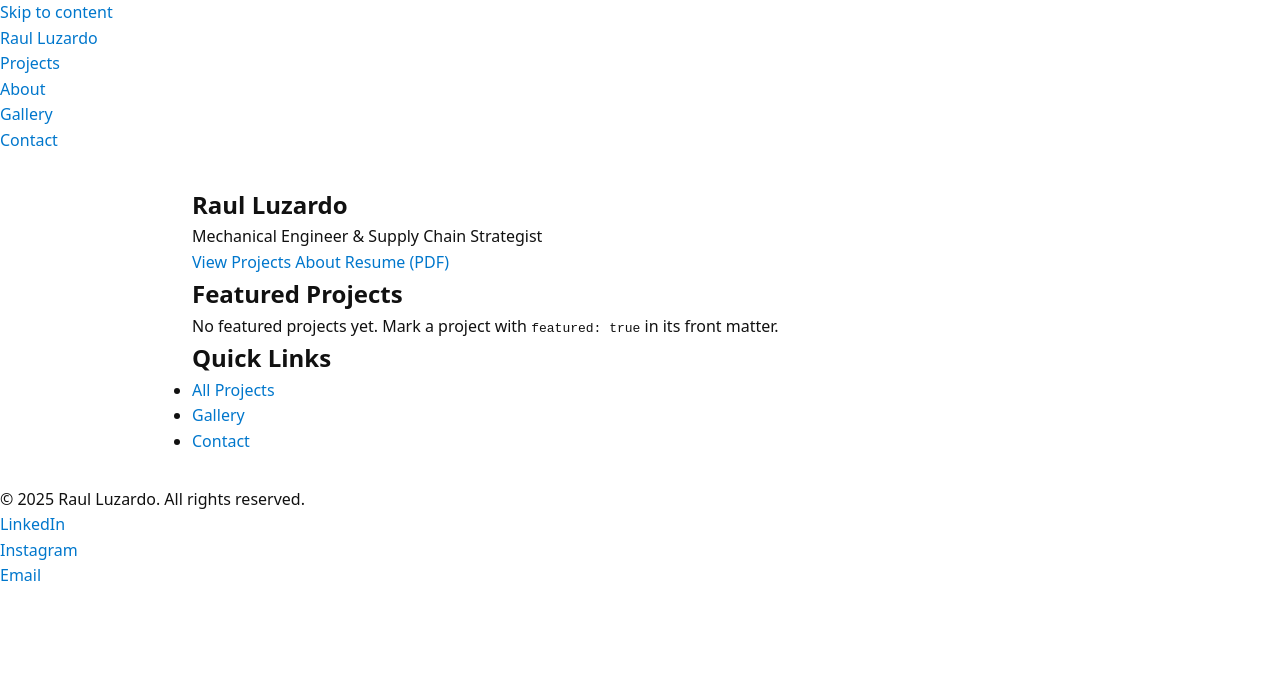
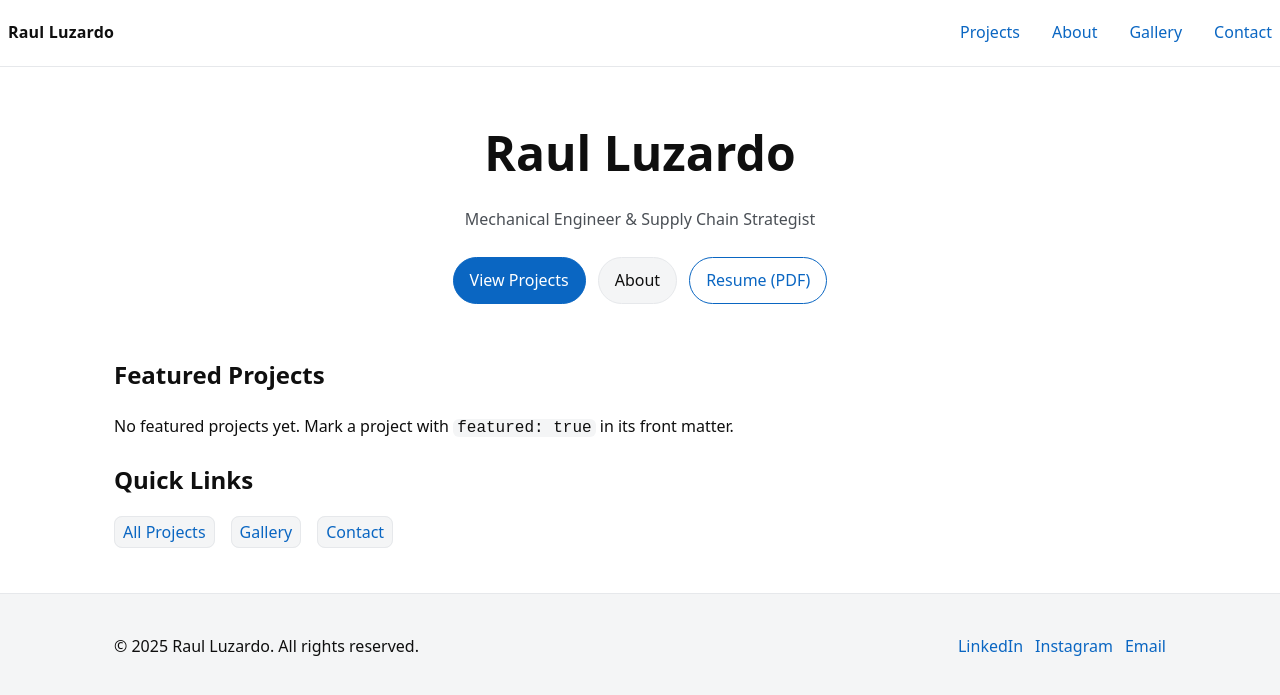
Before and after one commit to raluz-cyber/raul-portfolio, a Jekyll site: the page built from index.html, in a window 1280 px wide. Shown: the top 695 px of the page. Built offline with Jekyll 4.4.1, drawn with Linux system fonts in a browser that asks for light colours.

Commit message:
style: full theme (nav, buttons, cards, gallery, focus)

```diff
--- a/assets/css/styles.css
+++ b/assets/css/styles.css
@@ -1,48 +1,152 @@
-/* styles.css — base stub
-   We'll replace this with full theme variables later. */
+/* ---------- THEME VARIABLES ----------
+   Edit this palette and spacing to re-skin quickly. */
+:root{
+  /* Neutral palette */
+  --bg: #ffffff;
+  --text: #0f0f0f;
+  --muted: #f4f5f6;
+  --line: #e6e8eb;
+  --accent: #0a66c2; /* links/buttons */
+  --accent-hover: #094e93;
 
-/* Basic reset */
-* {
-  box-sizing: border-box;
-  margin: 0;
-  padding: 0;
+  /* Typography */
+  --font-body: system-ui,-apple-system,Segoe UI,Roboto,Arial,sans-serif;
+  --font-size: 16px;
+
+  /* Spacing scale */
+  --s-1: .25rem;
+  --s-2: .5rem;
+  --s-3: .75rem;
+  --s-4: 1rem;
+  --s-5: 1.5rem;
+  --s-6: 2rem;
+  --s-7: 3rem;
+  --radius: 14px;
+  --shadow: 0 6px 20px rgba(0,0,0,.06);
 }
 
-:root {
-  /* === COLOR PALETTE (edit these later) === */
-  --color-bg: #ffffff;
-  --color-text: #111111;
-  --color-accent: #0077cc;
-  --color-muted: #f5f5f5;
+/* ---------- BASE ---------- */
+*{ box-sizing: border-box; }
+html{ font-size: var(--font-size); }
+body{
+  margin:0; color:var(--text); background:var(--bg);
+  font-family:var(--font-body); line-height:1.6;
+}
+img{ max-width:100%; display:block; }
+a{ color:var(--accent); text-decoration:none; }
+a:hover, a:focus{ text-decoration:underline; }
+code{ background:var(--muted); padding:0 .25em; border-radius:6px; }
 
-  /* === TYPOGRAPHY === */
-  --font-body: system-ui, -apple-system, Segoe UI, Roboto, Arial, sans-serif;
-
-  /* === SPACING SCALE === */
-  --space-1: 0.25rem;
-  --space-2: 0.5rem;
-  --space-3: 1rem;
-  --space-4: 2rem;
+/* Focus visibility */
+:focus-visible{
+  outline: 3px solid var(--accent);
+  outline-offset: 2px;
 }
 
-body {
-  background-color: var(--color-bg);
-  color: var(--color-text);
-  font-family: var(--font-body);
-  line-height: 1.6;
+/* Containers */
+.container{ max-width:1100px; margin-inline:auto; padding:0 var(--s-5); }
+
+/* ---------- SKIP LINK ---------- */
+.skip-link{
+  position:absolute; left:-9999px; top:auto;
+  width:1px; height:1px; overflow:hidden;
+}
+.skip-link:focus{
+  left:var(--s-5); top:var(--s-5); width:auto; height:auto;
+  background:#fff; border:2px solid var(--accent); padding:var(--s-2) var(--s-3); z-index:10000;
 }
 
-a {
-  color: var(--color-accent);
-  text-decoration: none;
+/* ---------- HEADER / NAV ---------- */
+.site-header{
+  position:sticky; top:0; z-index:1000; background:rgba(255,255,255,.9);
+  backdrop-filter:saturate(150%) blur(6px);
+  border-bottom:1px solid var(--line);
 }
-a:hover,
-a:focus {
-  text-decoration: underline;
+.nav{
+  display:flex; align-items:center; justify-content:space-between;
+  gap:var(--s-4); padding:var(--s-4) 0;
+}
+.nav-logo{
+  font-weight:700; letter-spacing:.2px; color:var(--text);
+}
+.nav-links{ list-style:none; display:flex; gap:var(--s-4); margin:0; padding:0; }
+.nav a{ padding:.25rem .5rem; border-radius:8px; }
+.nav a.active{ background:var(--muted); text-decoration:none; }
+
+/* ---------- FOOTER ---------- */
+.site-footer{ margin-top:var(--s-7); border-top:1px solid var(--line); background:var(--muted); }
+.footer-inner{
+  max-width:1100px; margin-inline:auto; padding:var(--s-5);
+  display:flex; flex-wrap:wrap; align-items:center; justify-content:space-between; gap:var(--s-3);
+}
+.footer-socials{ list-style:none; display:flex; gap:var(--s-3); margin:0; padding:0; }
+
+/* ---------- HERO ---------- */
+.hero{ padding: var(--s-7) var(--s-5) var(--s-6); text-align:center; }
+.hero-title{ font-size: clamp(2rem, 4vw, 3rem); margin:0 0 var(--s-3); }
+.hero-tagline{ color:#4a4f55; margin-bottom:var(--s-5); }
+.hero-actions{ display:flex; gap:var(--s-3); justify-content:center; flex-wrap:wrap; }
+
+/* ---------- BUTTONS ---------- */
+.btn{
+  display:inline-block; padding:.6rem 1rem; border-radius:999px;
+  background:var(--accent); color:#fff; border:1px solid var(--accent); text-decoration:none;
+  transition:transform .06s ease-in-out, background .15s;
+}
+.btn:hover{ background:var(--accent-hover); text-decoration:none; }
+.btn:active{ transform:translateY(1px); }
+.btn-muted{ background:var(--muted); color:var(--text); border-color:var(--line); }
+.btn-outline{ background:transparent; color:var(--accent); border-color:var(--accent); }
+
+/* ---------- PAGE LAYOUT ---------- */
+.page{ padding: var(--s-6) 0; }
+.page-title{ font-size: clamp(1.6rem, 3vw, 2.2rem); margin:0 0 var(--s-4); }
+.page-content > p, .page-content > ul, .page-content > ol{ margin-bottom:var(--s-4); }
+
+/* ---------- PROJECT CARD GRID ---------- */
+.card-grid{
+  list-style:none; margin:0; padding:0;
+  display:grid; gap:var(--s-5);
+  grid-template-columns: repeat(auto-fill, minmax(280px, 1fr));
+}
+.project-card{
+  border:1px solid var(--line); border-radius:var(--radius); overflow:hidden; background:#fff; box-shadow:var(--shadow);
+  transition: transform .08s ease-in-out;
+}
+.project-card:hover{ transform: translateY(-2px); }
+.card-link{ display:block; color:inherit; text-decoration:none; }
+.card-media{ aspect-ratio: 16/9; background:var(--muted); }
+.card-media img{ width:100%; height:100%; object-fit:cover; }
+.card-body{ padding:var(--s-4); }
+.card-title{ margin:0 0 var(--s-2); font-size:1.1rem; }
+.card-summary{ color:#4a4f55; margin:0 0 var(--s-3); }
+.tag-list{ list-style:none; display:flex; gap:.4rem; flex-wrap:wrap; margin:0; padding:0; }
+.tag{
+  font-size:.8rem; padding:.2rem .5rem; border:1px solid var(--line); border-radius:999px; background:#fff;
 }
 
-main {
-  padding: var(--space-4);
-  max-width: 60rem;
-  margin-inline: auto;
+/* ---------- SINGLE PROJECT ---------- */
+.project-hero{ display:grid; gap:var(--s-4); padding: var(--s-6) 0 var(--s-4); }
+.project-title{ margin:0; font-size: clamp(1.8rem, 3.5vw, 2.4rem); }
+.project-summary{ color:#4a4f55; }
+.project-meta{ list-style:none; display:flex; gap:var(--s-4); flex-wrap:wrap; margin:0; padding:0; color:#4a4f55; }
+.project-gallery .gallery-grid{ margin-top:var(--s-4); }
+
+/* ---------- GALLERY GRID ---------- */
+.gallery-grid{
+  list-style:none; margin:0; padding:0;
+  display:grid; gap:var(--s-4);
+  grid-template-columns: repeat(auto-fill, minmax(220px, 1fr));
 }
+.gallery-grid li{ overflow:hidden; border-radius:12px; border:1px solid var(--line); background:#fff; box-shadow:var(--shadow); }
+.gallery-grid img{ width:100%; height:100%; object-fit:cover; }
+
+/* ---------- QUICKLINKS ---------- */
+.quicklinks{ list-style:none; display:flex; gap:var(--s-4); flex-wrap:wrap; padding:0; margin:0; }
+.quicklinks a{ padding:.25rem .5rem; border-radius:8px; background:var(--muted); border:1px solid var(--line); text-decoration:none; }
+
+/* ---------- RESPONSIVE TWEAKS ---------- */
+@media (max-width:680px){
+  .nav-links{ gap:var(--s-3); }
+  .hero{ padding: var(--s-6) var(--s-5) var(--s-5); }
+}
```
